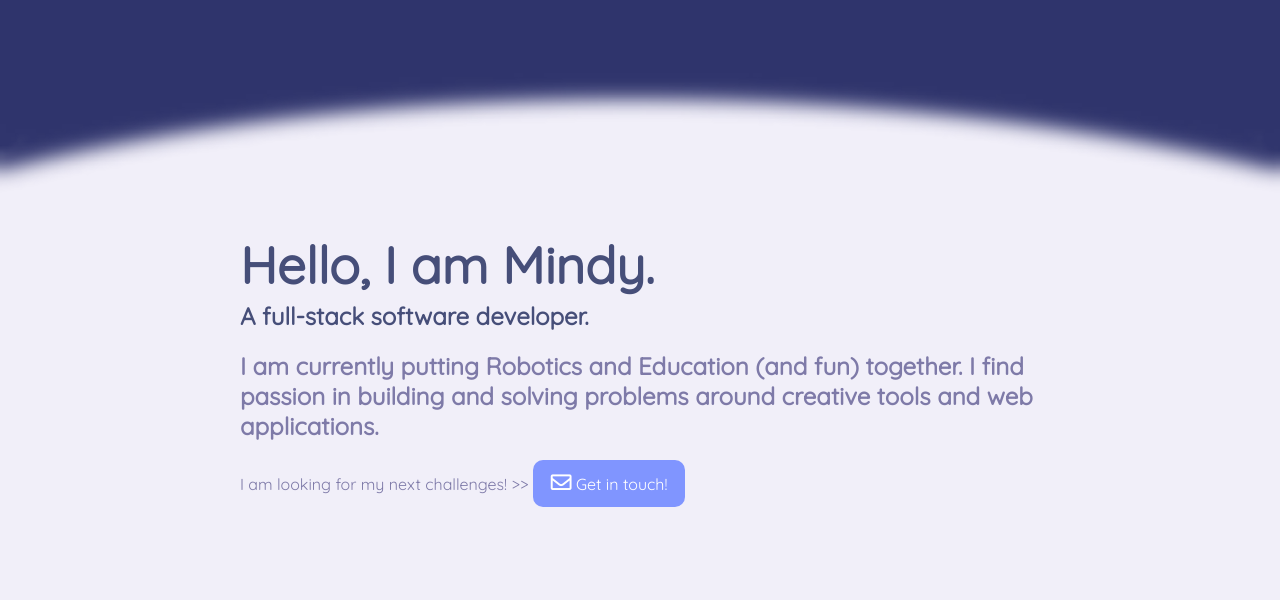
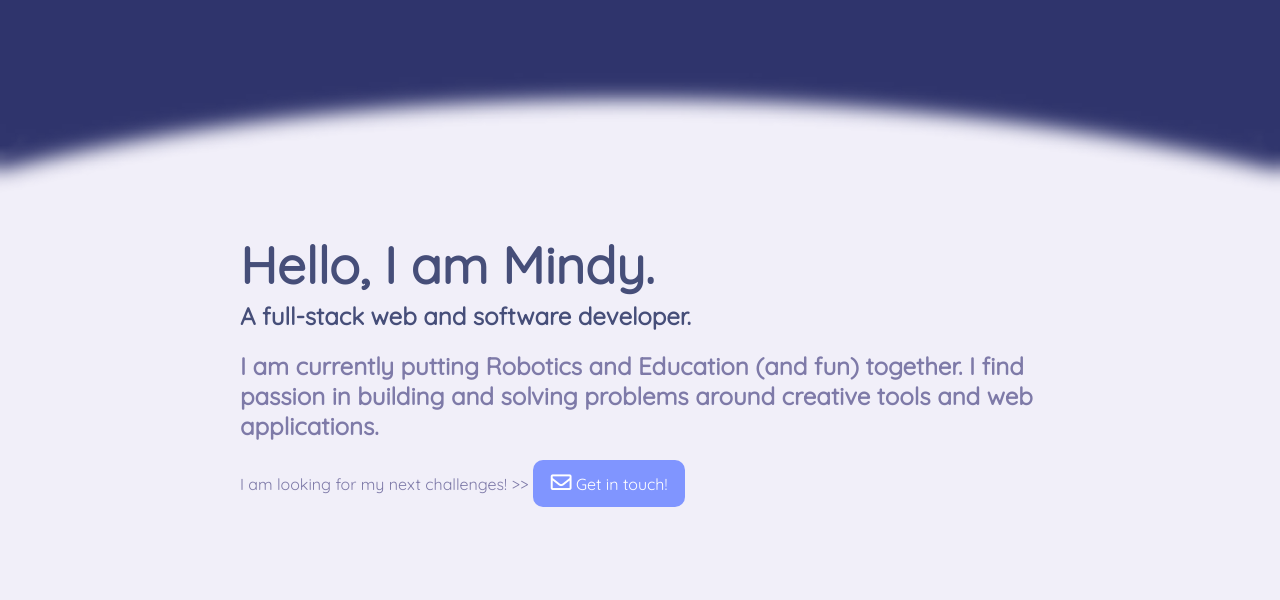
Before and after one commit to mindyBasket/git-home, a Vue app: page index.html in a window 1280 px wide. Built offline with nearby package versions, Linux system fonts and the light colour scheme.

Commit message:
Wording change in splash

```diff
--- a/index.html
+++ b/index.html
@@ -47,7 +47,7 @@
 					</a>
 
 					<h2 class="stick">
-							A full-stack software developer.
+							A full-stack web and software developer.
 					</h2>
 					<h2
 						id="career_summary"
```
